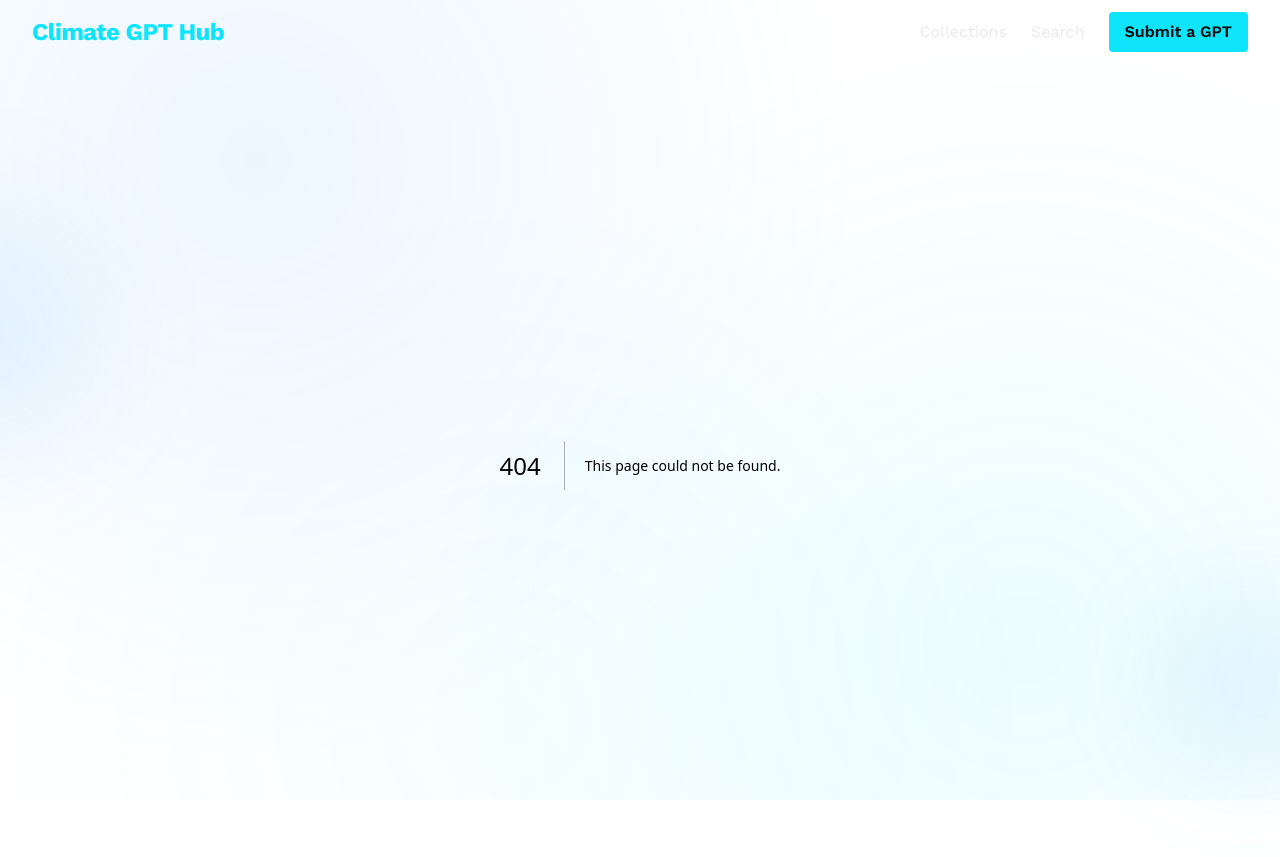
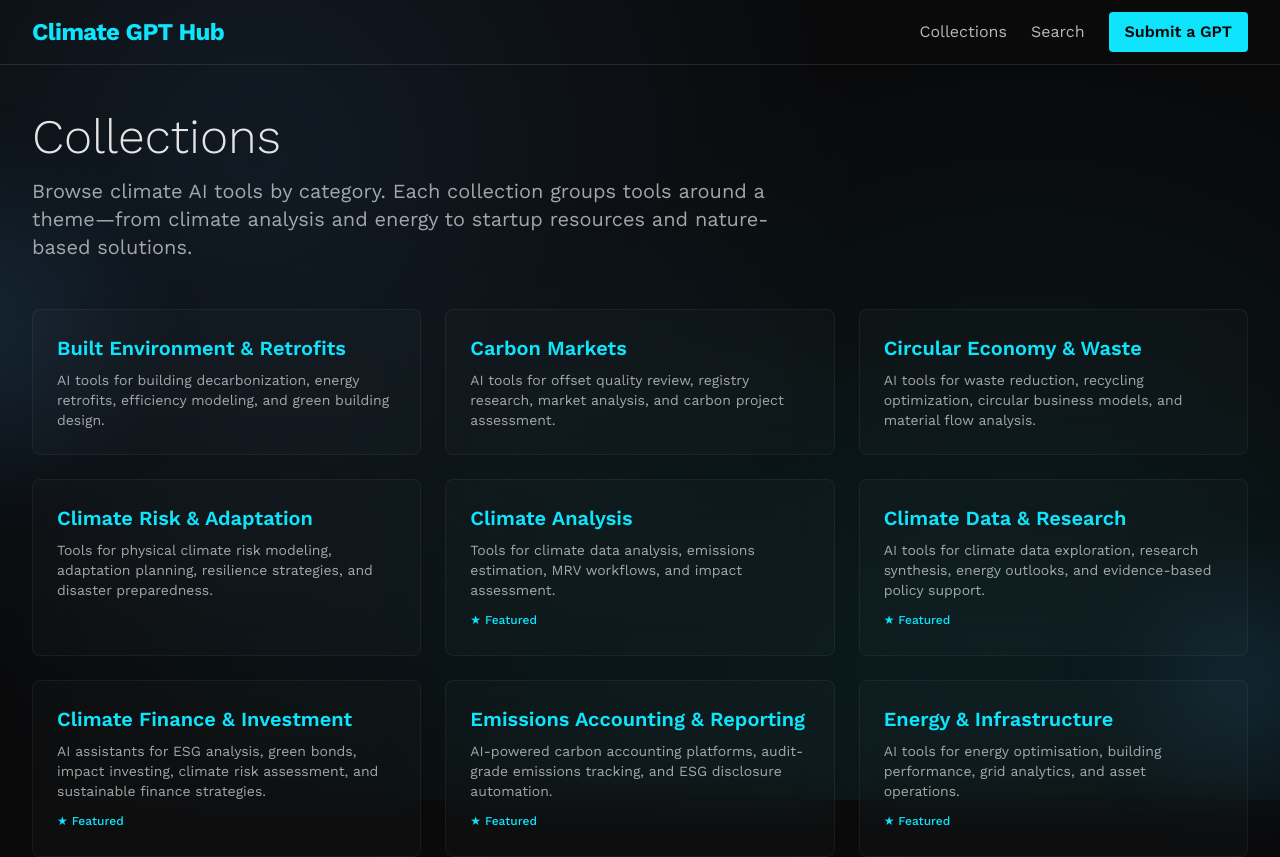
Before and after one commit to nexusclimate/Ai, a Next.js app: page /collections in a window 1280 px wide. Before the commit this address had no page. Shown: the top 857 px of the page. Built offline with nearby package versions, Linux system fonts and the light colour scheme.

Commit message:
v0.7
workflow fix

```diff
--- /dev/null
+++ b/app/collections/page.tsx
@@ -0,0 +1,33 @@
+import type { Metadata } from 'next';
+import CollectionCard from '@/components/CollectionCard';
+import { getAllCollections } from '@/lib/content';
+
+export const metadata: Metadata = {
+  title: 'Collections | Climate GPT Hub',
+  description: 'Browse curated collections of climate-focused AI tools and GPTs by category.',
+};
+
+export default function CollectionsIndexPage() {
+  const collections = getAllCollections();
+
+  return (
+    <div className="max-w-7xl mx-auto px-4 sm:px-6 lg:px-8 py-12">
+      {/* Header */}
+      <div className="mb-12">
+        <h1 className="text-4xl md:text-5xl font-light text-lightgray mb-4">
+          Collections
+        </h1>
+        <p className="text-xl text-lightgray/70 max-w-3xl">
+          Browse climate AI tools by category. Each collection groups tools around a theme—from climate analysis and energy to startup resources and nature-based solutions.
+        </p>
+      </div>
+
+      {/* Collections Grid */}
+      <div className="grid grid-cols-1 md:grid-cols-2 lg:grid-cols-3 gap-6">
+        {collections.map((collection) => (
+          <CollectionCard key={collection.slug} collection={collection} />
+        ))}
+      </div>
+    </div>
+  );
+}
--- a/app/layout.tsx
+++ b/app/layout.tsx
@@ -47,7 +47,7 @@ export default function RootLayout({
                 Climate GPT Hub
               </a>
               <div className="hidden md:flex items-center space-x-6 text-base text-lightgray/80">
-                <a href="/collections/climate-analysis" className="hover:text-white transition">
+                <a href="/collections" className="hover:text-white transition">
                   Collections
                 </a>
                 <a href="/search" className="hover:text-white transition">
--- a/app/page.tsx
+++ b/app/page.tsx
@@ -52,7 +52,7 @@ export default function HomePage() {
               Featured Collections
             </h2>
             <Link
-              href="/collections/climate-analysis"
+              href="/collections"
               className="text-accent hover:text-softblue font-medium transition"
             >
               View all →
@@ -98,7 +98,7 @@ export default function HomePage() {
         </p>
         <div className="flex flex-col sm:flex-row justify-center gap-4">
           <Link
-            href="/collections/climate-analysis"
+            href="/collections"
             className="inline-block px-6 py-3 bg-accent text-darkbg rounded-lg hover:opacity-90 font-medium transition"
           >
             Browse Collections
--- a/components/SubmitForm.tsx
+++ b/components/SubmitForm.tsx
@@ -25,7 +25,7 @@ export default function SubmitForm() {
         params.append(key, value.toString());
       });
 
-      const response = await fetch('/', {
+      const response = await fetch('/submit', {
         method: 'POST',
         headers: { 'Content-Type': 'application/x-www-form-urlencoded' },
         body: params.toString(),
```
